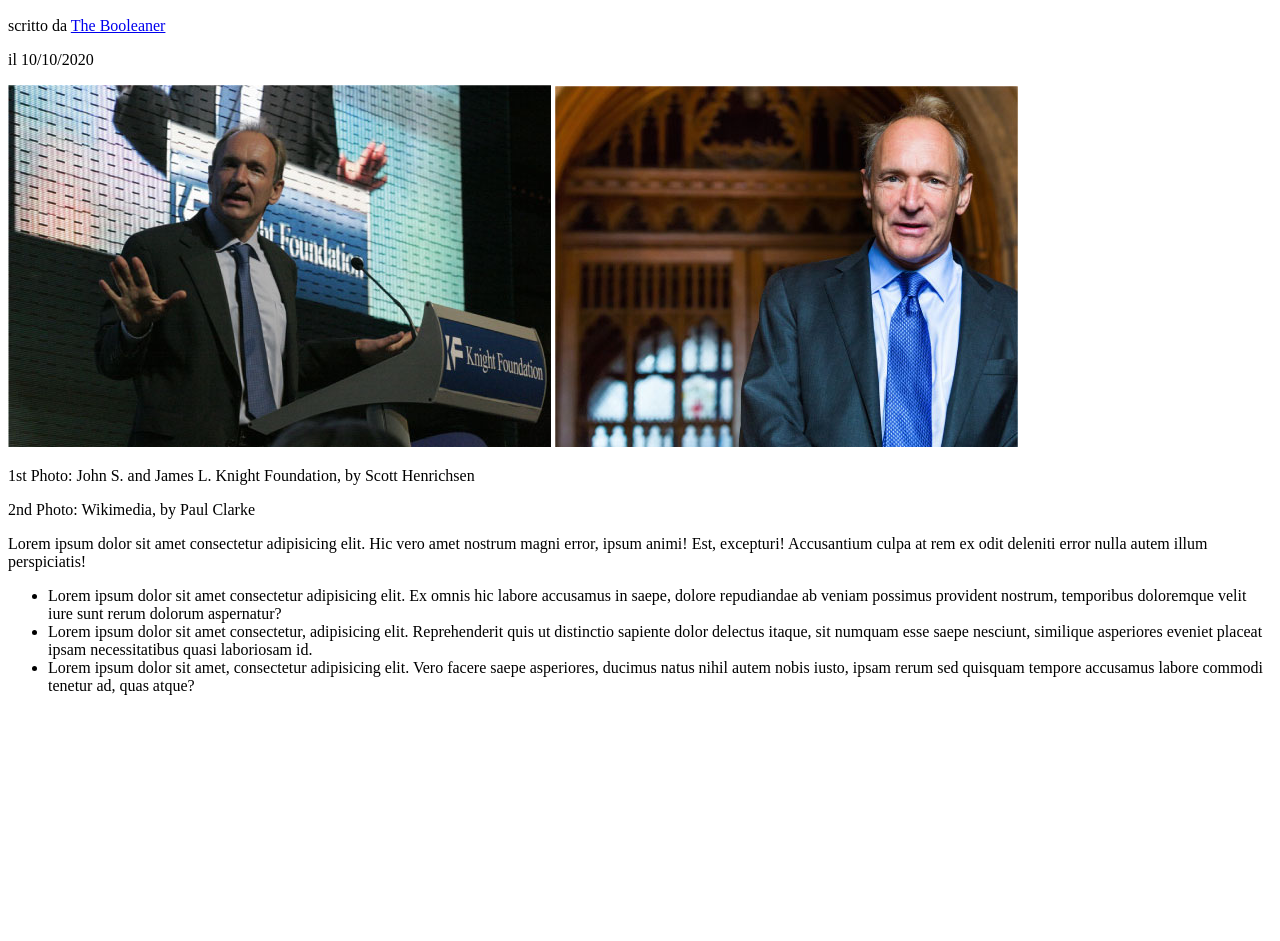
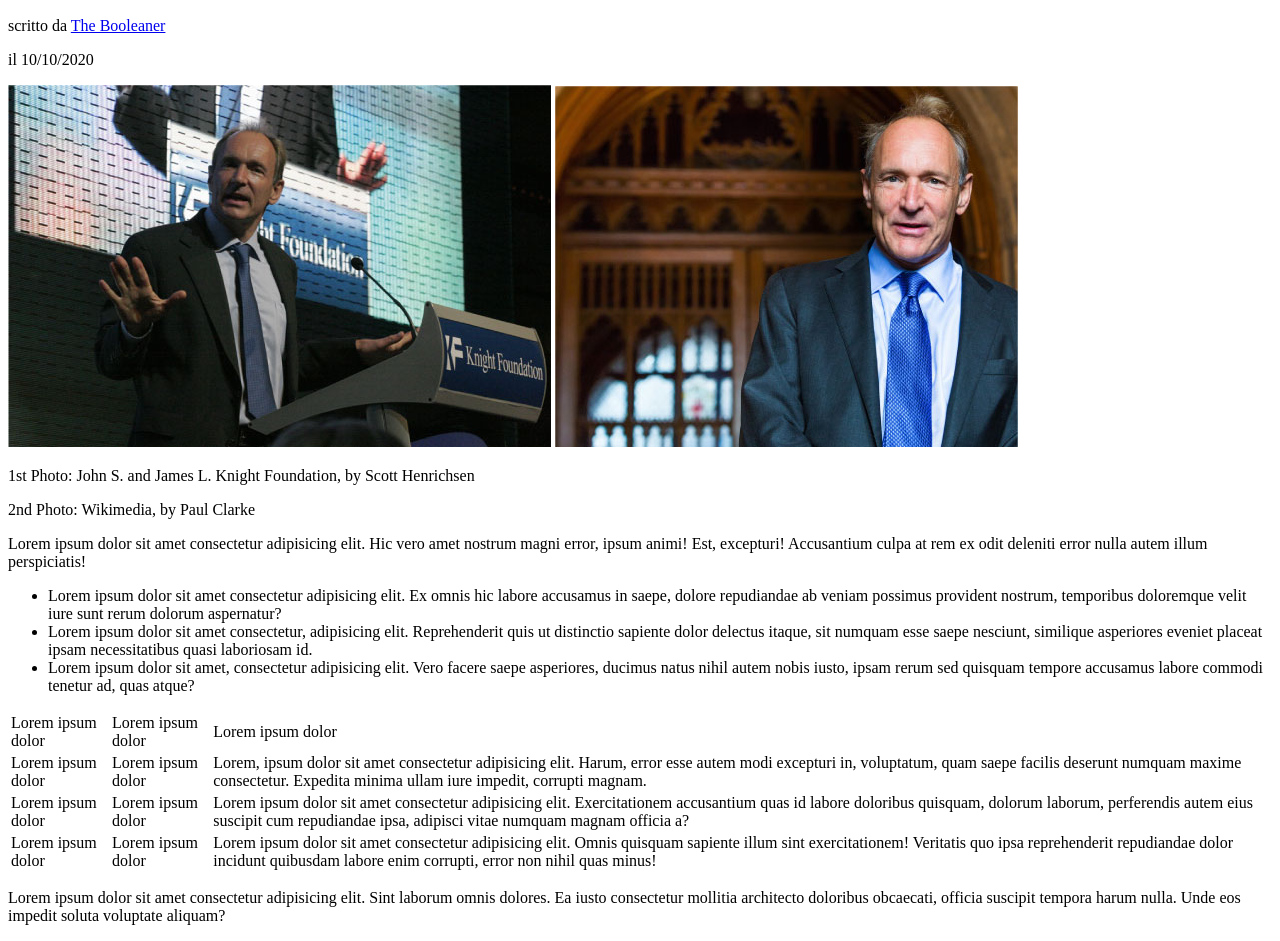
Before and after one commit to davide-saietti/html-css-booleaner, a plain HTML site: page index.html in a window 1280 px wide. Shown: the part 97-1038 px from the top of the page. Before the commit the page ends 842 px from the top, so only its background shows below. Drawn offline with Linux system fonts and the light colour scheme.

Commit message:
feat: third section

```diff
--- a/index.html
+++ b/index.html
@@ -42,29 +42,29 @@
            <section>
              <table>
                  <thead>
-                     <td></td>
-                     <td></td>
-                     <td></td>
+                     <td>Lorem ipsum dolor</td>
+                     <td>Lorem ipsum dolor</td>
+                     <td>Lorem ipsum dolor</td>
                  </thead>
                  <tbody>
                      <tr>
-                         <td></td>
-                         <td></td>
-                         <td></td>
+                         <td>Lorem ipsum dolor</td>
+                         <td>Lorem ipsum dolor</td>
+                         <td>Lorem, ipsum dolor sit amet consectetur adipisicing elit. Harum, error esse autem modi excepturi in, voluptatum, quam saepe facilis deserunt numquam maxime consectetur. Expedita minima ullam iure impedit, corrupti magnam.</td>
                      </tr>
                      <tr>
-                         <td></td>
-                         <td></td>
-                         <td></td>
+                         <td>Lorem ipsum dolor</td>
+                         <td>Lorem ipsum dolor</td>
+                         <td>Lorem ipsum dolor sit amet consectetur adipisicing elit. Exercitationem accusantium quas id labore doloribus quisquam, dolorum laborum, perferendis autem eius suscipit cum repudiandae ipsa, adipisci vitae numquam magnam officia a?</td>
                      </tr>
                      <tr>
-                         <td></td>
-                         <td></td>
-                         <td></td>
+                         <td>Lorem ipsum dolor</td>
+                         <td>Lorem ipsum dolor</td>
+                         <td>Lorem ipsum dolor sit amet consectetur adipisicing elit. Omnis quisquam sapiente illum sint exercitationem! Veritatis quo ipsa reprehenderit repudiandae dolor incidunt quibusdam labore enim corrupti, error non nihil quas minus!</td>
                      </tr>
                  </tbody>
              </table>
-             <p></p>
+             <p>Lorem ipsum dolor sit amet consectetur adipisicing elit. Sint laborum omnis dolores. Ea iusto consectetur mollitia architecto doloribus obcaecati, officia suscipit tempora harum nulla. Unde eos impedit soluta voluptate aliquam?</p>
            </section>
           <!-- /third section table + text -->
 
```
